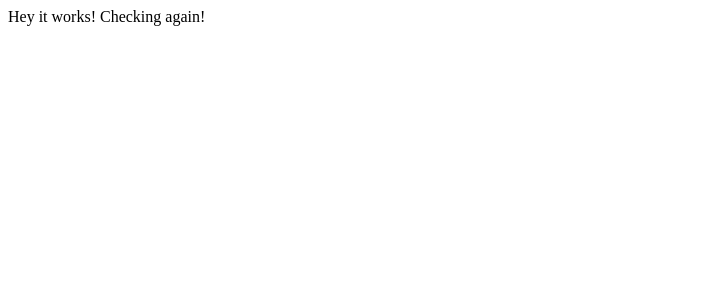
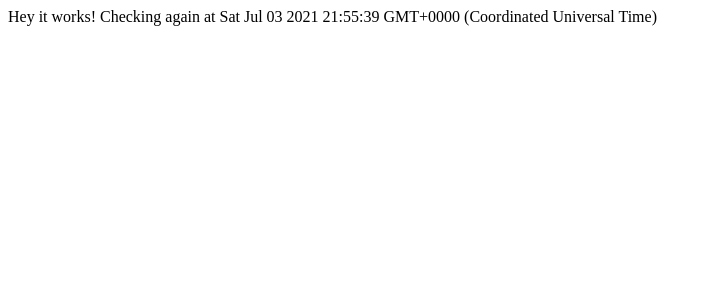
Before and after one commit to daicalong/portfolio-angular, an Angular app: page / in a window 1280 px wide. Shown: the top 300 px of the page, without its empty margins (0-712 px from the left). Built offline with nearby package versions, Linux system fonts and the light colour scheme.

Commit message:
testingh

```diff
--- a/src/app/app.component.html
+++ b/src/app/app.component.html
@@ -1 +1 @@
-Hey it works! Checking again!
+Hey it works! Checking again at {{time}}
--- a/src/app/app.component.ts
+++ b/src/app/app.component.ts
@@ -7,4 +7,5 @@ import { Component } from '@angular/core';
 })
 export class AppComponent {
   title = 'portfolio';
+  time: Date = new Date();
 }
```
